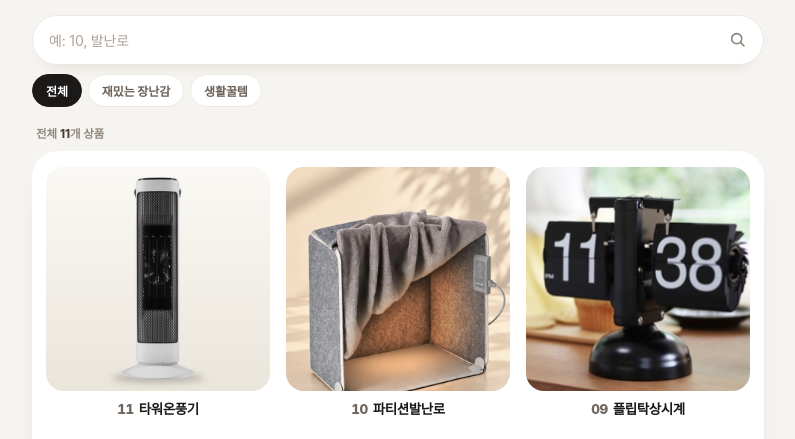
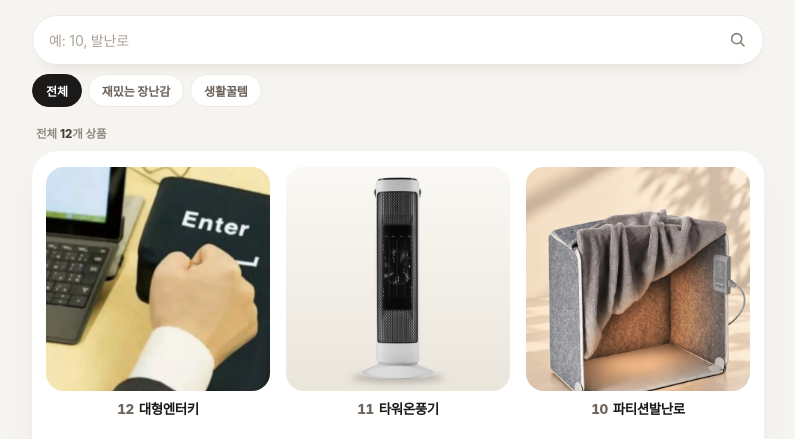
Before and after one commit to projectmoon90/projectmoon90.github.io, a plain HTML site: page index.html in a window 1280 px wide. Shown: the part 318-757 px from the top of the page, without its empty margins (242-1037 px from the left). Drawn offline with Linux system fonts and the light colour scheme.

Commit message:
Add #12 빅엔터 스트레스 해소 펀치 대형 엔터키

```diff
--- a/index.html
+++ b/index.html
@@ -16,7 +16,7 @@
 </script>
 <meta name="description" content="쇼츠·릴스에서 본 상품을 번호로 바로 찾는 상품 모음 페이지예요.">
 <link rel="icon" href="assets/favicon.svg" type="image/svg+xml">
-<link rel="stylesheet" href="styles.css?v=20261123-151433">
+<link rel="stylesheet" href="styles.css?v=20261125-152413">
 </head>
 <body>
 
@@ -96,6 +96,6 @@
 <div class="toast" id="toast" role="status" aria-live="polite"></div>
 
 <!-- 캐시 무력화: 아래 app.js·styles.css의 ?v= 값은 work/push_hub.sh가 배포할 때마다 자동으로 새 값으로 바꿉니다 (휴대폰 브라우저가 예전 파일을 쓰는 문제 방지) -->
-<script src="app.js?v=20261123-151433"></script>
+<script src="app.js?v=20261125-152413"></script>
 </body>
 </html>
--- a/products.json
+++ b/products.json
@@ -208,6 +208,23 @@
       "emoji": "🌬️",
       "image": "assets/p11.jpg",
       "url": "https://link.coupang.com/a/iUaUAOdorc"
+    },
+    {
+      "no": "12",
+      "category": "toy",
+      "name": "빅엔터 스트레스 해소 펀치 대형 엔터키",
+      "shortTitle": "대형엔터키",
+      "pitch": "USB에 꽂으면 진짜 Enter 키! 주먹으로 꾹꾹 눌러 스트레스 풀고, 점심엔 낮잠 베개로",
+      "price": "",
+      "tags": [
+        "대형엔터키",
+        "스트레스해소",
+        "USB엔터키",
+        "낮잠베개"
+      ],
+      "emoji": "⌨️",
+      "image": "assets/p12.jpg",
+      "url": "https://link.coupang.com/a/iXCmyFOhno"
     }
   ]
 }
```
Also changed, not shown: assets/p12.jpg (added).
